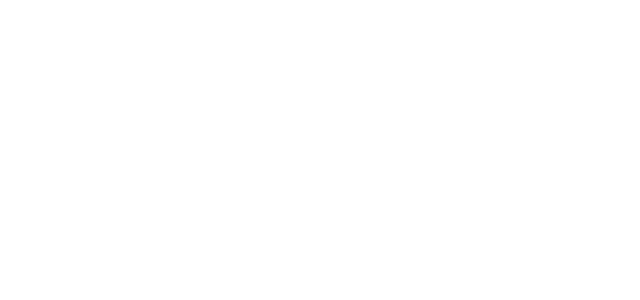
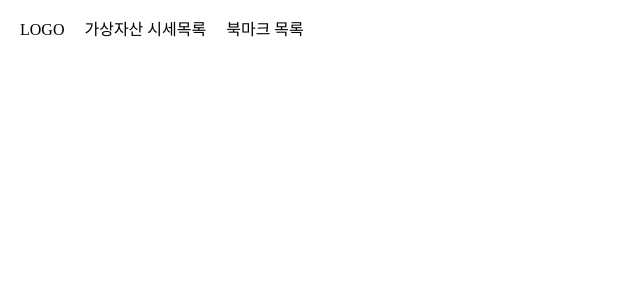
Before and after one commit to sgsg9447/77a63577-fb7c-47fc-a549-a25fb544f842, a React (Vite) app: page / in a window 1280 px wide. Shown: the top 300 px of the page, without its empty margins (0-640 px from the left). Built offline with nearby package versions, Linux system fonts and the light colour scheme.

Commit message:
feat: Add layout component

```diff
--- a/src/App.tsx
+++ b/src/App.tsx
@@ -1,5 +1,7 @@
+import Layout from "./components/layout";
+
 function App() {
-  return <></>;
+  return <Layout></Layout>;
 }
 
 export default App;
--- a/src/components/Typography.tsx
+++ b/src/components/Typography.tsx
@@ -1,5 +1,7 @@
 import React from "react";
 import "./Typography.css";
+
+//TODO : header li tag 추가
 
 const TAGS = {
   title: "h1",
--- /dev/null
+++ b/src/components/layout/Header.tsx
@@ -0,0 +1,16 @@
+const Header = () => {
+  return (
+    <>
+      <header className="layout-header-wrapper">
+        <ul>
+          <li>LOGO</li>
+          <li>가상자산 시세목록</li>
+          <li>북마크 목록</li>
+        </ul>
+      </header>
+      <div style={{ height: "60px" }} />
+    </>
+  );
+};
+
+export default Header;
--- /dev/null
+++ b/src/components/layout/index.css
@@ -0,0 +1,30 @@
+.layout-header-wrapper {
+  height: 60px;
+  position: fixed;
+  top: 0;
+  left: 0;
+  right: 0;
+  display: flex;
+  align-items: center;
+  justify-content: space-between;
+  padding: 0 20px;
+}
+
+.layout-header-wrapper ul {
+  display: flex;
+  gap: 20px;
+  margin: 0;
+  padding: 0;
+  width: 100%;
+  cursor: pointer;
+}
+
+.layout-header-wrapper ul li {
+  text-align: center;
+}
+
+.layout-main {
+  overflow: auto;
+  height: calc(100vh - 60px);
+  padding: 0 20px;
+}
--- /dev/null
+++ b/src/components/layout/index.tsx
@@ -0,0 +1,12 @@
+import Header from "./Header";
+import "./index.css";
+
+const Layout = ({ children }: React.PropsWithChildren) => {
+  return (
+    <>
+      <Header />
+      <main className="layout-main">{children}</main>
+    </>
+  );
+};
+export default Layout;
```
